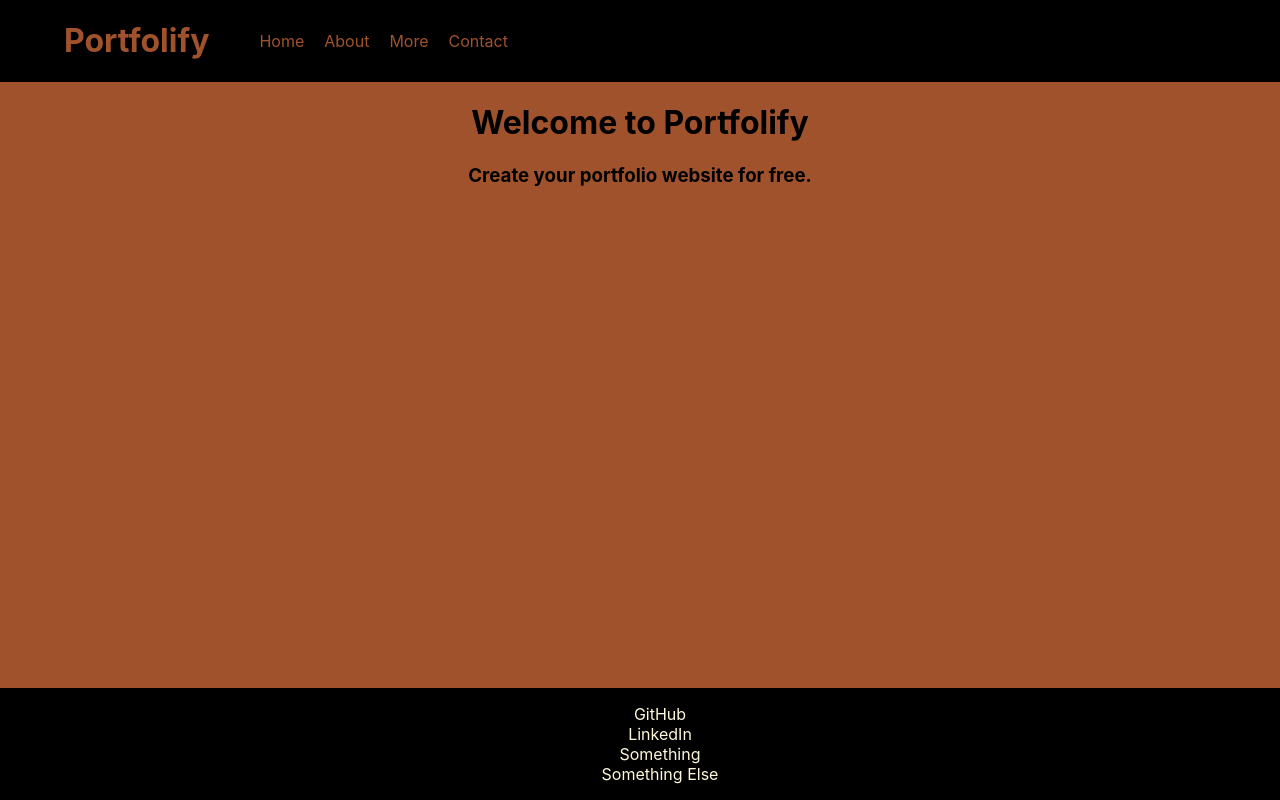
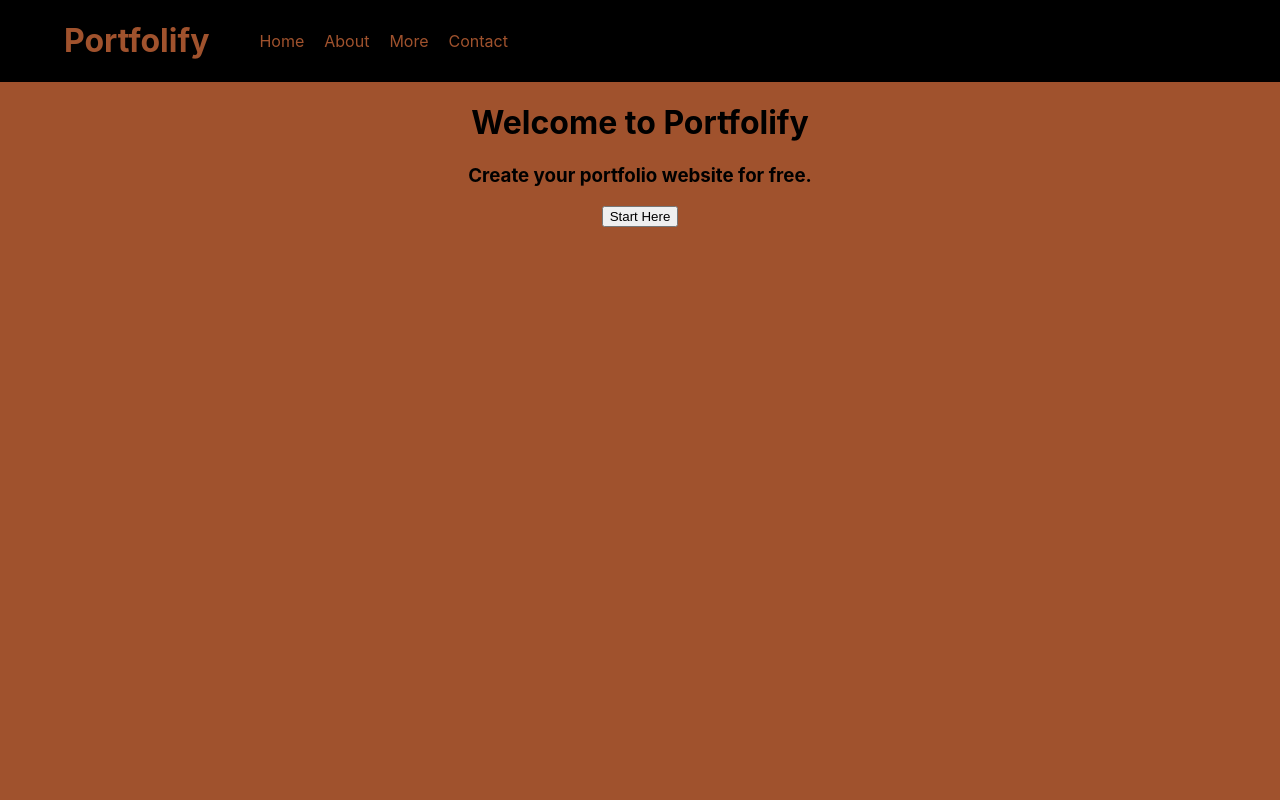
Before and after one commit to Mubarek-Hassen/portfolify-client, a React (Create React App) app: page / in a window 1280 px wide. Built offline with nearby package versions, Linux system fonts and the light colour scheme.

Commit message:
Adding form and conditions

```diff
--- a/src/components/Footer/Footer.module.css
+++ b/src/components/Footer/Footer.module.css
@@ -1,11 +1,10 @@
 .footer {
   background-color: black;
   color: cornsilk;
-  position: fixed;
+  /* position: fixed;
   width: 100%;
   left: 0;
-  bottom: 0;
-
+  bottom: 0%; */
 }
 .ul {
   list-style: none;
--- /dev/null
+++ b/src/components/Form/Form.jsx
@@ -0,0 +1,17 @@
+
+
+const Form =(props)=>{
+  return (
+    <form >
+      <label>First Name: </label>
+      <input type="text" />
+      <br />
+      <label>Last Name: </label>
+      <input type="text" />
+      <br />
+      <label>Profession: </label>
+      <input type="text" />
+    </form>
+  )
+}
+export default Form;
--- a/src/components/LandingPage.jsx
+++ b/src/components/LandingPage.jsx
@@ -1,16 +1,22 @@
-import { Fragment } from "react";
-import Footer from "./Footer/Footer";
+import { useState } from "react";
+import Form from "./Form/Form";
 import Header from "./Header/Header";
 
 
 const LandingPage = (props) =>{
+  const [startForm, setStartForm] = useState(false)
+
+  const formStartHandler =()=>{
+    setStartForm(!startForm)
+  }
 
   return (
     <div>
       <Header />
       <h1>Welcome to Portfolify</h1>
       <h3>Create your portfolio website for free.</h3>
-      <Footer />
+      <button onClick={formStartHandler}>Start Here</button>
+      {startForm && <Form/>}
     </div>
   )
 }
```
